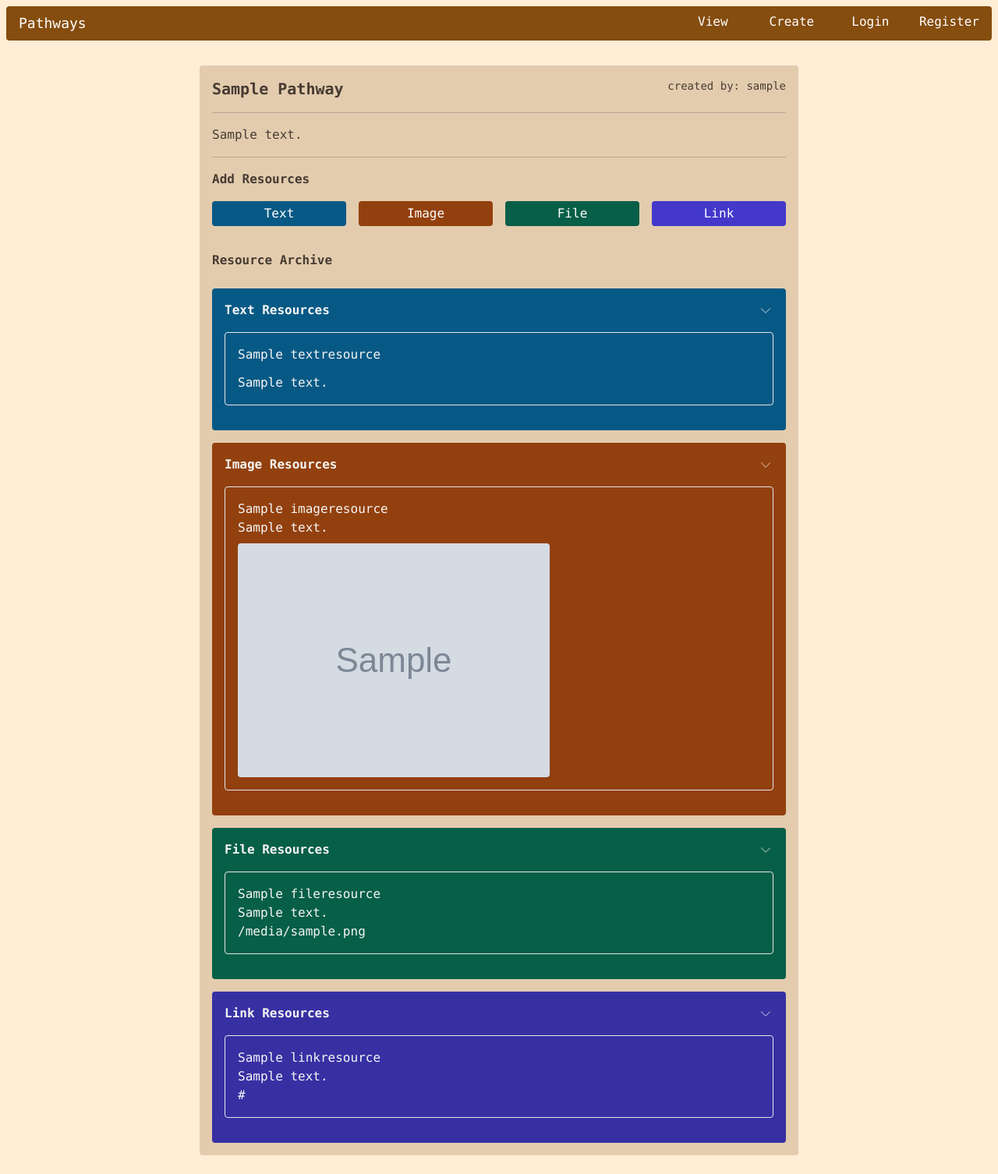
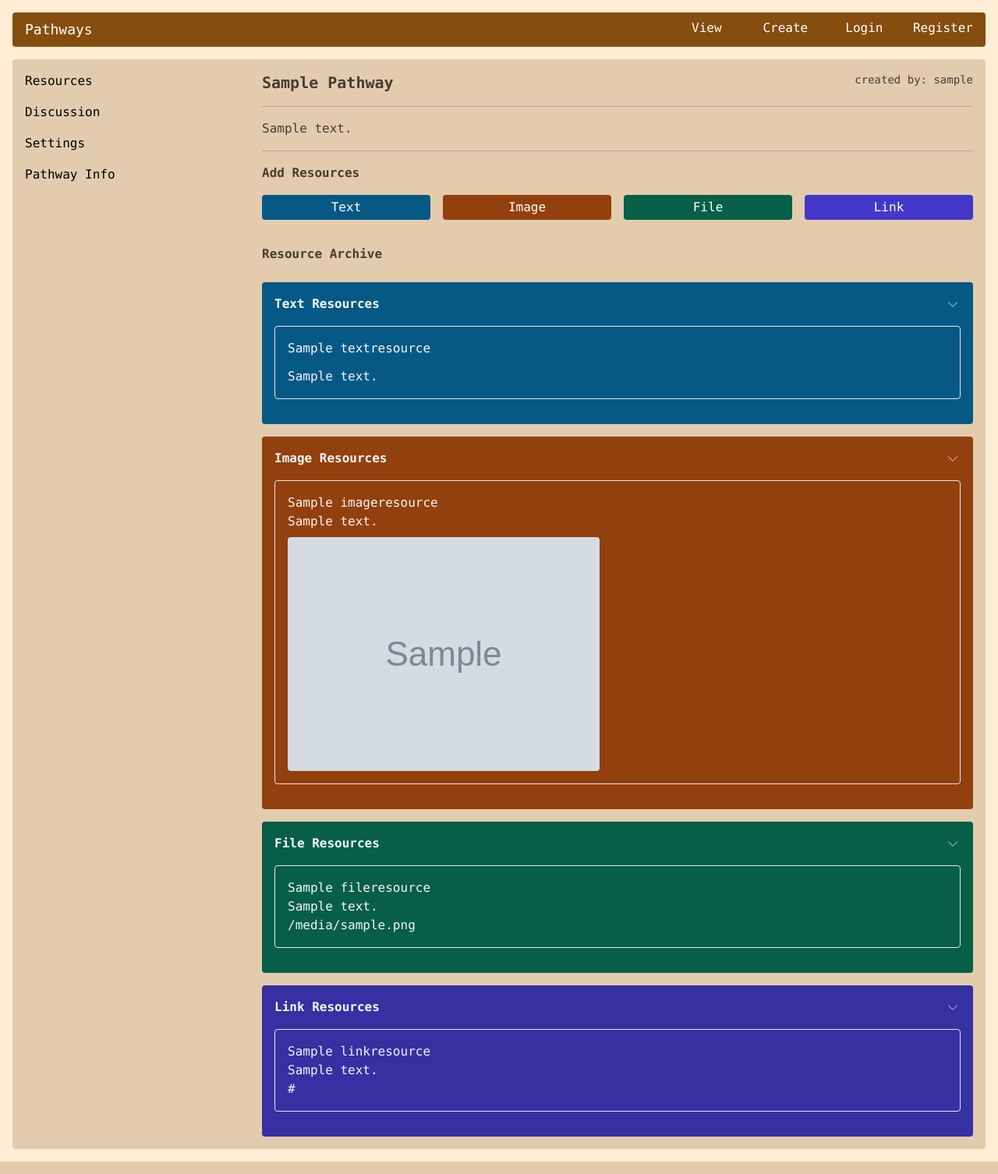
Before and after one commit to sd4483/Pathways, a Django app: page /pathways/pathway/1/ in a window 1280 px wide. Shown: the whole page at 78% size. Run offline with Django 4.2, Linux system fonts and the light colour scheme; tables that the repository leaves empty hold one stand-in row (values such as "Sample post"); grey boxes marked "Sample" are stand-in pictures.

Commit message:
Grid layout for single pathway
Added grid layout for single pathway template. Added buttons for respective functions. Changed the padding and margins to make it look more uniform

```diff
--- a/pathways/templates/pathways/single_pathway_template.html
+++ b/pathways/templates/pathways/single_pathway_template.html
@@ -1,8 +1,16 @@
 {% extends 'shared/header.html' %}
 
 {% block content %}
-    <div class="flex justify-center py-6">
-        <div class="w-full max-w-3xl mx-auto bg-card p-4 rounded">
+    <div class="flex justify-center">
+        <div class="mx-4 mb-4 bg-card p-4 w-full rounded">
+            <div class="grid grid-cols-4">
+                <div class="flex flex-col gap-4">
+                    <div><button>Resources</button></div>
+                    <div><button>Discussion</button></div>
+                    <div><button>Settings</button></div>
+                    <div><button>Pathway Info</button></div>
+                </div>
+                <div class="col-span-3">
                     <div class="divide-y divide-lighter-brownish">
                         <div class="flex justify-between mb-4">
                             <h2 class="text-xl font-bold text-brownish capitalize">{{ pathway.title }}</h2>
@@ -199,6 +207,9 @@
                         </div>
 
                     </div>
+                </div>
+            </div>
+
 
 
         </div>
--- a/static/src/styles.css
+++ b/static/src/styles.css
@@ -567,8 +555,12 @@ video {
   z-index: 20 !important;
 }
 
-.m-2 {
-  margin: 0.5rem !important;
+.col-span-3 {
+  grid-column: span 3 / span 3 !important;
+}
+
+.m-4 {
+  margin: 1rem !important;
 }
 
 .mx-4 {
@@ -702,20 +662,12 @@ video {
   grid-template-columns: repeat(4, minmax(0, 1fr)) !important;
 }
 
-.grid-cols-1 {
-  grid-template-columns: repeat(1, minmax(0, 1fr)) !important;
-}
-
-.place-content-end {
-  place-content: end !important;
+.flex-col {
+  flex-direction: column !important;
 }
 
 .content-center {
   align-content: center !important;
-}
-
-.content-end {
-  align-content: flex-end !important;
 }
 
 .items-center {
--- a/templates/shared/header.html
+++ b/templates/shared/header.html
@@ -6,7 +6,7 @@
         <link rel="stylesheet" href="{% static 'src/styles.css' %}">
     </head>
 <!-- templates/shared/header.html -->
-<header class="bg-yellow-800 rounded m-2 font-mono">
+<header class="bg-yellow-800 rounded m-4 font-mono">
     <div class="flex justify-between content-center py-2 mx-4">
         <div class="text-white text-lg font-medium">Pathways</div>
         <div class="absolute inset-x-0 top-y-0 flex items-center justify-center z-10">
```
Also changed, not shown: other parts of static/src/styles.css (+9 -73 lines), media/resources/usgs-PuLsDCBbyBM-unsplash_Rhu0AI3.jpg (added). Lines whose indentation alone changed are shown as unchanged.
